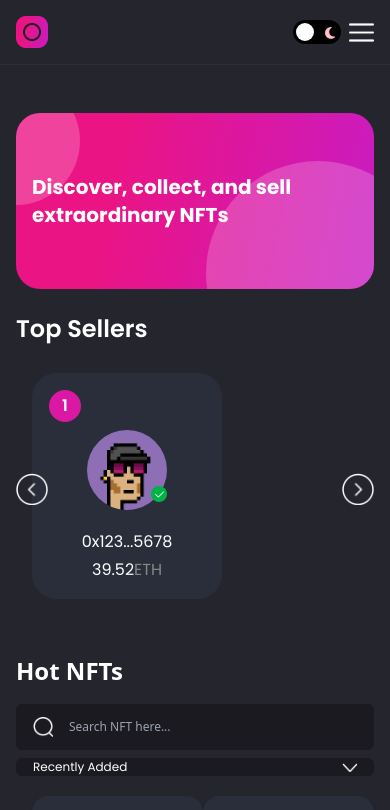
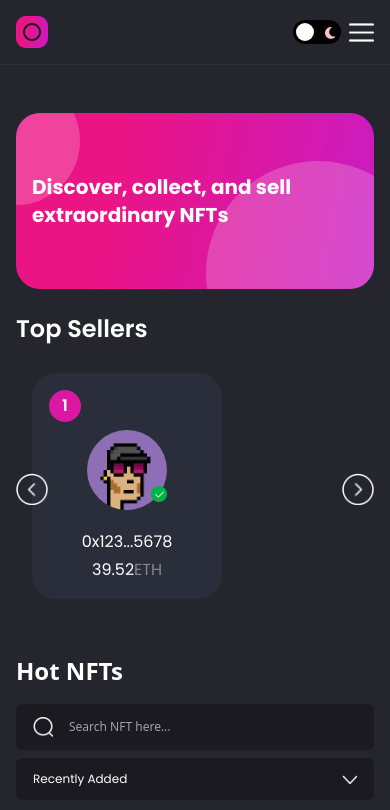
Before and after one commit to anyars-encarta/nft_marketplace, a Next.js app: page / in a window 390 px wide. Shown: the top 810 px of the page. Built offline with nearby package versions, Linux system fonts and the light colour scheme; grey boxes are pictures that could not be loaded.

Commit message:
Close mobile menu on logo click

```diff
--- a/components/NFTCard.jsx
+++ b/components/NFTCard.jsx
@@ -12,7 +12,7 @@ const NFTCard = ({ nft,  onProfilePage }) => {
   return (
     <Link href={{ pathname: "/nft-details", query: nft }}>
       <div className="flex-1 min-w-215 max-w-max xs:max-w-none sm:w-full sm:min-w-155 minmd:min-w-256 minlg:min-w-327 dark:bg-nft-black-3 bg-white rounded-2xl p-4 m-4 minlg:m-8 sm:my-2 sm:mx-2 cursor-pointer shadow-md">
-        <div className="relative w-full h-52 sm:h-36 xs:h-56 minmd:h-60 minlg:h-300 rounded-2xl overflow-hidden">
+        <div className="relative w-full h-52 sm:h-36 minmd:h-60 minlg:h-300 rounded-2xl overflow-hidden">
           <Image
             src={nft.image || images[`nft${nft.id}`]}
             layout="fill"
--- a/components/Navbar.jsx
+++ b/components/Navbar.jsx
@@ -64,14 +64,16 @@ const Navbar = () => {
   //   checkActive(active, setActive, redirect);
   // }, [redirect]);
 
-
   return (
     <nav className="flexBetween w-full fixed z-10 p-4 flex-row border-b dark:bg-nft-dark bg-white dark:border-nft-black-1 border-nft-gray-1">
       <div className="flex flex-1 flex-row justify-start">
         <Link href="/">
           <div
             className="flexCenter cursor-pointer"
-            onClick={() => redirect("/")}
+            onClick={() => {
+              isMobile && setIsOpen(false);
+              redirect("/")
+            }}
           >
             <Image
               src={images.logo02}
--- a/components/SearchBar.jsx
+++ b/components/SearchBar.jsx
@@ -57,7 +57,7 @@ const SearchBar = ({
 
       <div
         onClick={() => setToggle((prev) => !prev)}
-        className="relative flexBetween ml-4 sm:ml-0 sm:mt-2 min-w-190 cursor-pointer dark:bg-nft-black-2 bg-white border dark:border-nft-black-2 border-nft-gray-2 px-4 rounded-md"
+        className="relative flexBetween ml-4 sm:ml-0 sm:mt-2 min-w-190 cursor-pointer dark:bg-nft-black-2 bg-white border dark:border-nft-black-2 border-nft-gray-2 py-3 px-4 rounded-md"
       >
         <p className="font-poppins dark:text-white text-nft-black-2 font-normal text-xs">
           {activeSelect}
```
